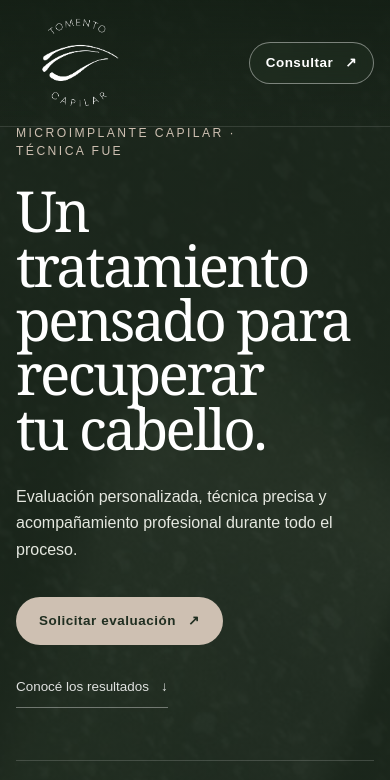
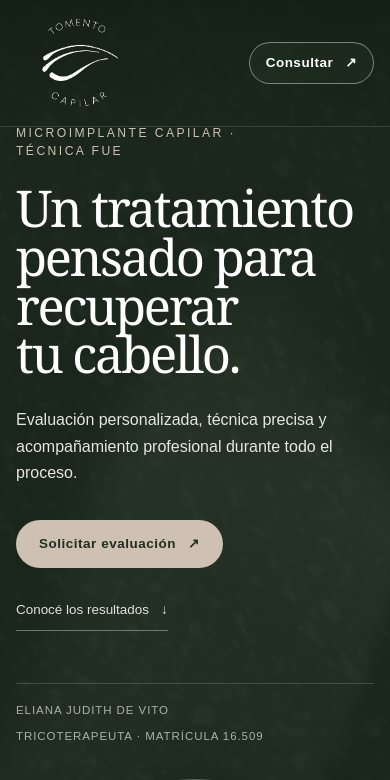
Before and after one commit to mlav-prog/tomento-web, a Next.js app: page / in a window 390 px wide. Shown: the top 780 px of the page. Built offline with nearby package versions, Linux system fonts and the light colour scheme.

Commit message:
fix: prevent horizontal overflow on mobile and tablet

```diff
--- a/app/globals.css
+++ b/app/globals.css
@@ -21,12 +21,18 @@
 }
 
 html {
+  width: 100%;
+  max-width: 100%;
+  overflow-x: hidden;
   scroll-behavior: smooth;
+  -webkit-text-size-adjust: 100%;
 }
 
 body {
+  width: 100%;
+  max-width: 100%;
   margin: 0;
-  min-width: 320px;
+  overflow-x: hidden;
   color: var(--color-white);
   background-color: var(--color-green-deep);
   background-image:
@@ -53,6 +59,14 @@ img {
   max-width: 100%;
 }
 
+main,
+section,
+header,
+footer,
+div {
+  min-width: 0;
+}
+
 ::selection {
   color: var(--color-green-deep);
   background: var(--color-beige);
--- a/components/layout/Footer/Footer.module.css
+++ b/components/layout/Footer/Footer.module.css
@@ -1,6 +1,6 @@
 .footer { padding: 34px 0; background: rgba(20,31,21,.94); border-top: 1px solid rgba(255,255,255,.12); }
-.inner { width: min(100% - 48px,var(--content-width)); margin: auto; display: grid; grid-template-columns: 150px 1fr auto; align-items: center; gap: 32px; }
+.inner { width: calc(100% - 48px); max-width: var(--content-width); margin: auto; display: grid; grid-template-columns: 150px 1fr auto; align-items: center; gap: 32px; }
 .inner img { width: 140px; height: auto; }
 .inner p { margin: 0; color: rgba(255,255,255,.56); font-size: .75rem; }
 .inner div { display: flex; gap: 20px; color: rgba(255,255,255,.58); font-size: .7rem; }
-@media (max-width: 650px) { .inner { width: min(100% - 32px,var(--content-width)); grid-template-columns: 1fr; } .inner div { justify-content: space-between; } }
+@media (max-width: 650px) { .inner { width: calc(100% - 32px); grid-template-columns: 1fr; } .inner div { justify-content: space-between; } }
--- a/components/layout/Header/Header.module.css
+++ b/components/layout/Header/Header.module.css
@@ -7,7 +7,8 @@
 }
 
 .inner {
-  width: min(100% - 48px, var(--content-width));
+  width: calc(100% - 48px);
+  max-width: var(--content-width);
   min-height: 92px;
   margin: 0 auto;
   display: grid;
@@ -78,7 +79,7 @@
 
 @media (max-width: 520px) {
   .inner {
-    width: min(100% - 32px, var(--content-width));
+    width: calc(100% - 32px);
     min-height: 78px;
     grid-template-columns: 126px 1fr;
     gap: 16px;
@@ -89,7 +90,24 @@
   }
 
   .action a {
+    max-width: 100%;
     min-height: 42px;
     padding-inline: 16px;
   }
 }
+
+@media (max-width: 360px) {
+  .inner {
+    grid-template-columns: 108px minmax(0, 1fr);
+    gap: 10px;
+  }
+
+  .brand {
+    width: 108px;
+  }
+
+  .action a {
+    padding-inline: 12px;
+    font-size: 0.74rem;
+  }
+}
--- a/components/sections/Contact/Contact.module.css
+++ b/components/sections/Contact/Contact.module.css
@@ -1,5 +1,5 @@
 .section { padding: clamp(76px,10vw,140px) 0; background: rgba(138,124,108,.93); }
-.inner { width: min(100% - 48px,var(--content-width)); margin: auto; display: grid; grid-template-columns: 1.15fr .85fr; gap: clamp(50px,8vw,120px); align-items: end; }
+.inner { width: calc(100% - 48px); max-width: var(--content-width); margin: auto; display: grid; grid-template-columns: minmax(0,1.15fr) minmax(0,.85fr); gap: clamp(50px,8vw,120px); align-items: end; }
 .eyebrow { margin: 0 0 16px; color: var(--color-green-deep); font-size: .72rem; letter-spacing: .18em; text-transform: uppercase; }
 .inner h2 { max-width: 760px; margin: 0; font-family: var(--font-display); font-size: clamp(2.8rem,5.5vw,5.8rem); font-weight: 400; line-height: .98; letter-spacing: -.04em; }
 .copy { max-width: 560px; margin: 26px 0 32px; color: rgba(255,255,255,.76); line-height: 1.7; }
@@ -8,4 +8,4 @@
 .inner address span { color: rgba(255,255,255,.54); font-size: .67rem; letter-spacing: .12em; text-transform: uppercase; }
 .inner address strong { font-weight: 400; }
 @media (max-width: 720px) { .inner { grid-template-columns: 1fr; align-items: start; } }
-@media (max-width: 480px) { .inner { width: min(100% - 32px,var(--content-width)); } }
+@media (max-width: 480px) { .inner { width: calc(100% - 32px); } }
--- a/components/sections/FAQ/FAQ.module.css
+++ b/components/sections/FAQ/FAQ.module.css
@@ -1,8 +1,8 @@
 .section { padding: clamp(76px,10vw,140px) 0; background: rgba(247,245,239,.96); }
-.inner { width: min(100% - 48px,var(--content-width)); margin: auto; }
+.inner { width: calc(100% - 48px); max-width: var(--content-width); margin: auto; }
 .list { border-top: 1px solid rgba(45,61,45,.2); }
 .item { min-height: 82px; display: grid; grid-template-columns: 56px 1fr auto; align-items: center; gap: 20px; color: var(--color-green-deep); border-bottom: 1px solid rgba(45,61,45,.2); }
 .item>span:first-child { color: var(--color-sage); font-size: .68rem; letter-spacing: .1em; }
 .item p { margin: 0; font-family: var(--font-display); font-size: clamp(1.25rem,2vw,1.75rem); }
 .item>span:last-child { font-size: 1.3rem; font-weight: 300; }
-@media (max-width: 480px) { .inner { width: min(100% - 32px,var(--content-width)); } .item { grid-template-columns: 32px 1fr auto; gap: 10px; } }
+@media (max-width: 480px) { .inner { width: calc(100% - 32px); } .item { grid-template-columns: 32px minmax(0,1fr) auto; gap: 10px; } }
--- a/components/sections/Hero/Hero.module.css
+++ b/components/sections/Hero/Hero.module.css
@@ -19,7 +19,8 @@
 }
 
 .inner {
-  width: min(100% - 48px, var(--content-width));
+  width: calc(100% - 48px);
+  max-width: var(--content-width);
   min-height: 100svh;
   margin: 0 auto;
   padding: 136px 0 54px;
@@ -30,6 +31,7 @@
 }
 
 .content {
+  min-width: 0;
   position: relative;
   z-index: 2;
   max-width: 680px;
@@ -41,6 +43,7 @@
   font-size: 0.76rem;
   letter-spacing: 0.2em;
   text-transform: uppercase;
+  overflow-wrap: anywhere;
 }
 
 .content h1 {
@@ -52,6 +55,7 @@
   letter-spacing: -0.045em;
   line-height: 0.96;
   text-wrap: balance;
+  overflow-wrap: anywhere;
 }
 
 .intro {
@@ -60,6 +64,7 @@
   color: var(--color-text-soft);
   font-size: clamp(1rem, 1.4vw, 1.18rem);
   line-height: 1.65;
+  overflow-wrap: anywhere;
 }
 
 .actions {
@@ -169,16 +174,16 @@
   }
 }
 
-@media (max-width: 720px) {
+@media (max-width: 900px) {
   .hero {
     min-height: auto;
   }
 
   .inner {
-    width: min(100% - 32px, var(--content-width));
+    width: calc(100% - 32px);
     min-height: auto;
     padding: 124px 0 44px;
-    grid-template-columns: 1fr;
+    grid-template-columns: minmax(0, 1fr);
   }
 
   .content h1 {
@@ -208,7 +213,7 @@
   }
 
   .content h1 {
-    font-size: clamp(2.8rem, 14.5vw, 4rem);
+    font-size: clamp(2.65rem, 13vw, 3.55rem);
   }
 
   .actions {
@@ -222,6 +227,16 @@
   }
 }
 
+@media (max-width: 360px) {
+  .content h1 {
+    font-size: clamp(2.35rem, 12.5vw, 3rem);
+  }
+
+  .actions > * {
+    max-width: 100%;
+  }
+}
+
 @media (prefers-reduced-motion: reduce) {
   .hero *,
   .hero *::before,
--- a/components/sections/Process/Process.module.css
+++ b/components/sections/Process/Process.module.css
@@ -1,9 +1,9 @@
 .section { padding: clamp(76px,10vw,140px) 0; background: rgba(35,50,36,.72); backdrop-filter: blur(3px); }
-.inner { width: min(100% - 48px,var(--content-width)); margin: auto; }
+.inner { width: calc(100% - 48px); max-width: var(--content-width); margin: auto; }
 .steps { display: grid; grid-template-columns: repeat(4,1fr); gap: 28px; }
 .steps article { padding-top: 20px; border-top: 1px solid rgba(206,192,178,.58); }
 .steps span { color: var(--color-beige); font-size: .7rem; letter-spacing: .14em; }
 .steps h3 { margin: 42px 0 12px; font-family: var(--font-display); font-size: 1.75rem; font-weight: 400; }
 .steps p { margin: 0; color: rgba(255,255,255,.62); line-height: 1.6; }
 @media (max-width: 760px) { .steps { grid-template-columns: 1fr 1fr; } }
-@media (max-width: 480px) { .inner { width: min(100% - 32px,var(--content-width)); } .steps { grid-template-columns: 1fr; } .steps h3 { margin-top: 24px; } }
+@media (max-width: 480px) { .inner { width: calc(100% - 32px); } .steps { grid-template-columns: minmax(0,1fr); } .steps h3 { margin-top: 24px; } }
--- a/components/sections/Professional/Professional.module.css
+++ b/components/sections/Professional/Professional.module.css
@@ -1,5 +1,5 @@
 .section { padding: clamp(76px,10vw,140px) 0; background: rgba(33,47,34,.84); }
-.inner { width: min(100% - 48px,var(--content-width)); margin: auto; display: grid; grid-template-columns: .8fr 1.2fr; gap: clamp(40px,8vw,110px); align-items: center; }
+.inner { width: calc(100% - 48px); max-width: var(--content-width); margin: auto; display: grid; grid-template-columns: minmax(0,.8fr) minmax(0,1.2fr); gap: clamp(40px,8vw,110px); align-items: center; }
 .placeholder { aspect-ratio: .86; border: 1px solid rgba(255,255,255,.22); border-radius: 50% 50% 18px 18px; display: grid; place-items: center; background: linear-gradient(145deg,rgba(206,192,178,.16),rgba(112,129,97,.18)); }
 .placeholder span { max-width: 150px; color: rgba(255,255,255,.52); font-size: .68rem; letter-spacing: .11em; text-align: center; text-transform: uppercase; }
 .content header { margin-bottom: 28px; }
@@ -7,4 +7,4 @@
 .bio { max-width: 650px; margin-top: 24px; color: rgba(255,255,255,.68); line-height: 1.75; }
 .license { width: fit-content; margin-top: 36px; padding-top: 14px; border-top: 1px solid rgba(255,255,255,.24); color: rgba(255,255,255,.6); font-size: .7rem; letter-spacing: .12em; text-transform: uppercase; }
 @media (max-width: 720px) { .inner { grid-template-columns: 1fr; } .placeholder { max-width: 480px; } }
-@media (max-width: 480px) { .inner { width: min(100% - 32px,var(--content-width)); } }
+@media (max-width: 480px) { .inner { width: calc(100% - 32px); } }
--- a/components/sections/Results/Results.module.css
+++ b/components/sections/Results/Results.module.css
@@ -1,5 +1,5 @@
 .section { padding: clamp(76px,10vw,140px) 0; background: rgba(206,192,178,.95); }
-.inner { width: min(100% - 48px,var(--content-width)); margin: auto; }
+.inner { width: calc(100% - 48px); max-width: var(--content-width); margin: auto; }
 .grid { display: grid; grid-template-columns: repeat(3,1fr); gap: 16px; }
 .case { overflow: hidden; border-radius: 18px; color: var(--color-green-deep); background: rgba(255,255,255,.7); }
 .comparison { min-height: 280px; display: grid; grid-template-columns: 1fr 1fr; }
@@ -9,4 +9,4 @@
 .case footer { padding: 16px 18px; display: flex; justify-content: space-between; gap: 10px; font-size: .68rem; letter-spacing: .08em; text-transform: uppercase; }
 .case footer span+span { opacity: .55; }
 @media (max-width: 780px) { .grid { grid-template-columns: 1fr; } .comparison { min-height: 230px; } }
-@media (max-width: 480px) { .inner { width: min(100% - 32px,var(--content-width)); } }
+@media (max-width: 480px) { .inner { width: calc(100% - 32px); } }
--- a/components/sections/Treatments/Treatments.module.css
+++ b/components/sections/Treatments/Treatments.module.css
@@ -1,5 +1,5 @@
 .section { padding: clamp(76px,10vw,140px) 0; background: rgba(245,242,235,.96); }
-.inner { width: min(100% - 48px,var(--content-width)); margin: auto; }
+.inner { width: calc(100% - 48px); max-width: var(--content-width); margin: auto; }
 .grid { display: grid; grid-template-columns: 1.16fr .92fr .92fr; gap: 16px; }
 .card { min-height: 390px; padding: 28px; border: 1px solid rgba(45,61,45,.16); border-radius: 18px; display: flex; flex-direction: column; justify-content: space-between; color: var(--color-green-deep); background: rgba(255,255,255,.66); }
 .featured { color: var(--color-white); background: var(--color-green); }
@@ -8,4 +8,4 @@
 .card p { margin: 0; line-height: 1.6; opacity: .72; }
 .card a { width: fit-content; padding-bottom: 5px; border-bottom: 1px solid currentColor; font-size: .78rem; letter-spacing: .06em; }
 @media (max-width: 850px) { .grid { grid-template-columns: 1fr 1fr; } .featured { grid-column: 1/-1; } }
-@media (max-width: 580px) { .inner { width: min(100% - 32px,var(--content-width)); } .grid { grid-template-columns: 1fr; } .featured { grid-column: auto; } .card { min-height: 330px; } }
+@media (max-width: 580px) { .inner { width: calc(100% - 32px); } .grid { grid-template-columns: minmax(0,1fr); } .featured { grid-column: auto; } .card { min-height: 330px; } }
--- a/components/ui/WhatsAppButton/WhatsAppButton.module.css
+++ b/components/ui/WhatsAppButton/WhatsAppButton.module.css
@@ -1,4 +1,5 @@
 .button {
+  max-width: 100%;
   min-height: 48px;
   padding: 0 22px;
   border: 1px solid transparent;
@@ -10,6 +11,8 @@
   font-size: 0.84rem;
   font-weight: 600;
   letter-spacing: 0.04em;
+  text-align: center;
+  white-space: normal;
   transition:
     transform 180ms ease,
     background-color 180ms ease,
```
